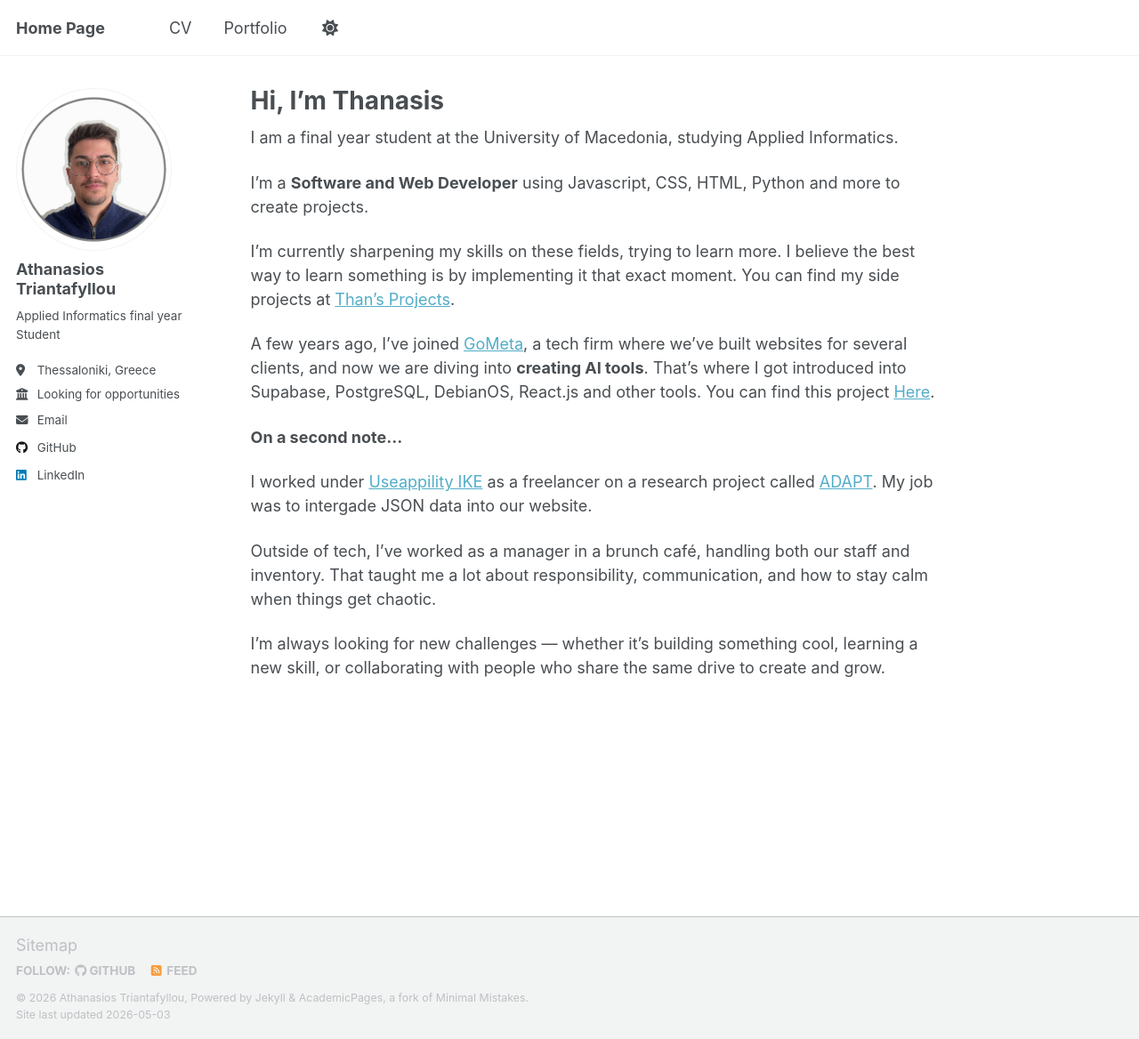
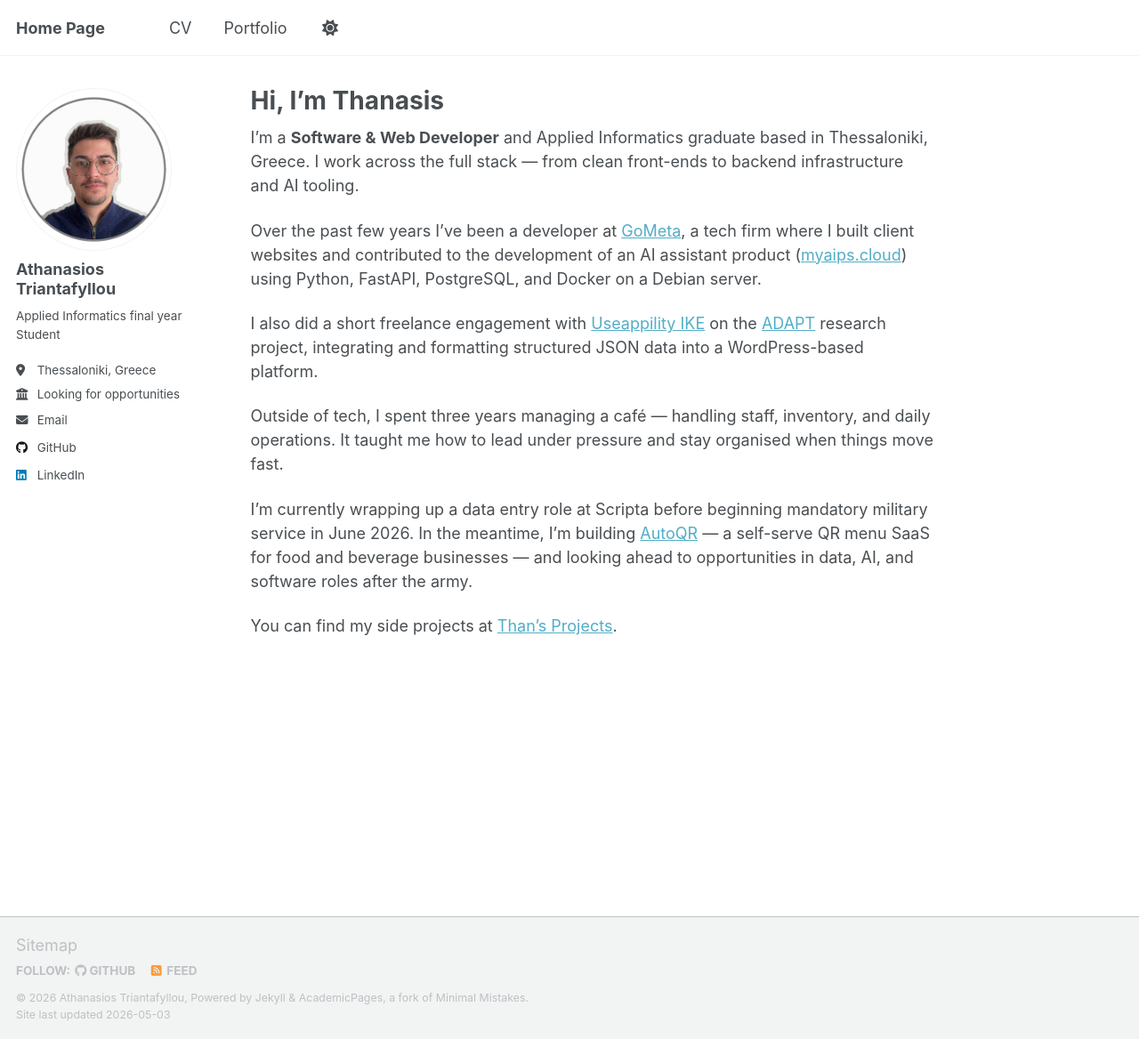
Before and after one commit to AthTriantafyllou/AthTriantafyllou.github.io, a Jekyll site: the page built from _pages/about.md, in a window 1280 px wide and 1168 px high. Shown: the whole window at 89% size. Built offline with Jekyll 4.4.1, drawn with Linux system fonts in a browser that asks for light colours; a script that is not in the unit is left out.

Commit message:
Update about.md

```diff
--- a/_pages/about.md
+++ b/_pages/about.md
@@ -7,26 +7,14 @@ redirect_from:
   - /about.html
 ---
 
-I am a final year student at the University of Macedonia, studying Applied Informatics.
+I'm a **Software & Web Developer** and Applied Informatics graduate based in Thessaloniki, Greece. I work across the full stack — from clean front-ends to backend infrastructure and AI tooling.
 
+Over the past few years I've been a developer at [GoMeta](https://gometa.gr){:target="_blank"}, a tech firm where I built client websites and contributed to the development of an AI assistant product ([myaips.cloud](https://myaips.cloud){:target="_blank"}) using Python, FastAPI, PostgreSQL, and Docker on a Debian server.
 
-I'm a <b>Software and Web Developer</b> using Javascript, CSS, HTML, Python and more to create projects.
+I also did a short freelance engagement with [Useappility IKE](https://useappility.com){:target="_blank"} on the [ADAPT](https://useappility.com/en/adapt_app/){:target="_blank"} research project, integrating and formatting structured JSON data into a WordPress-based platform.
 
+Outside of tech, I spent three years managing a café — handling staff, inventory, and daily operations. It taught me how to lead under pressure and stay organised when things move fast.
 
-I'm currently sharpening my skills on these fields, trying to learn more. I believe the best way to learn something is by implementing it that exact moment.
+I'm currently wrapping up a data entry role at Scripta before beginning mandatory military service in June 2026. In the meantime, I'm building [AutoQR](https://thanfyllou.eu/autoqr){:target="_blank"} — a self-serve QR menu SaaS for food and beverage businesses — and looking ahead to opportunities in data, AI, and software roles after the army.
+
 You can find my side projects at [Than's Projects](https://thanfyllou.eu/second_brain/index.html){:target="_blank"}.
-
-
-A few years ago, I've joined [GoMeta](https://gometa.gr){:target="_blank"}, a tech firm where we’ve built websites for several clients, and now we are diving into <b>creating AI tools</b>. That's where I got introduced into Supabase, PostgreSQL, DebianOS, React.js and other tools. You can find this project [Here](https://myaips.cloud/){:target="_blank"}.
-
-
-<b>On a second note...</b>
-
-
-I worked under [Useappility IKE](https://useappility.com){:target="_blank"} as a freelancer on a research project called [ADAPT](https://useappility.com/en/adapt_app/){:target="_blank"}. My job was to intergade JSON data into our website.
-
-
-Outside of tech, I’ve worked as a manager in a brunch café, handling both our staff and inventory. That taught me a lot about responsibility, communication, and how to stay calm when things get chaotic.
-
-
-I’m always looking for new challenges — whether it’s building something cool, learning a new skill, or collaborating with people who share the same drive to create and grow.
```
